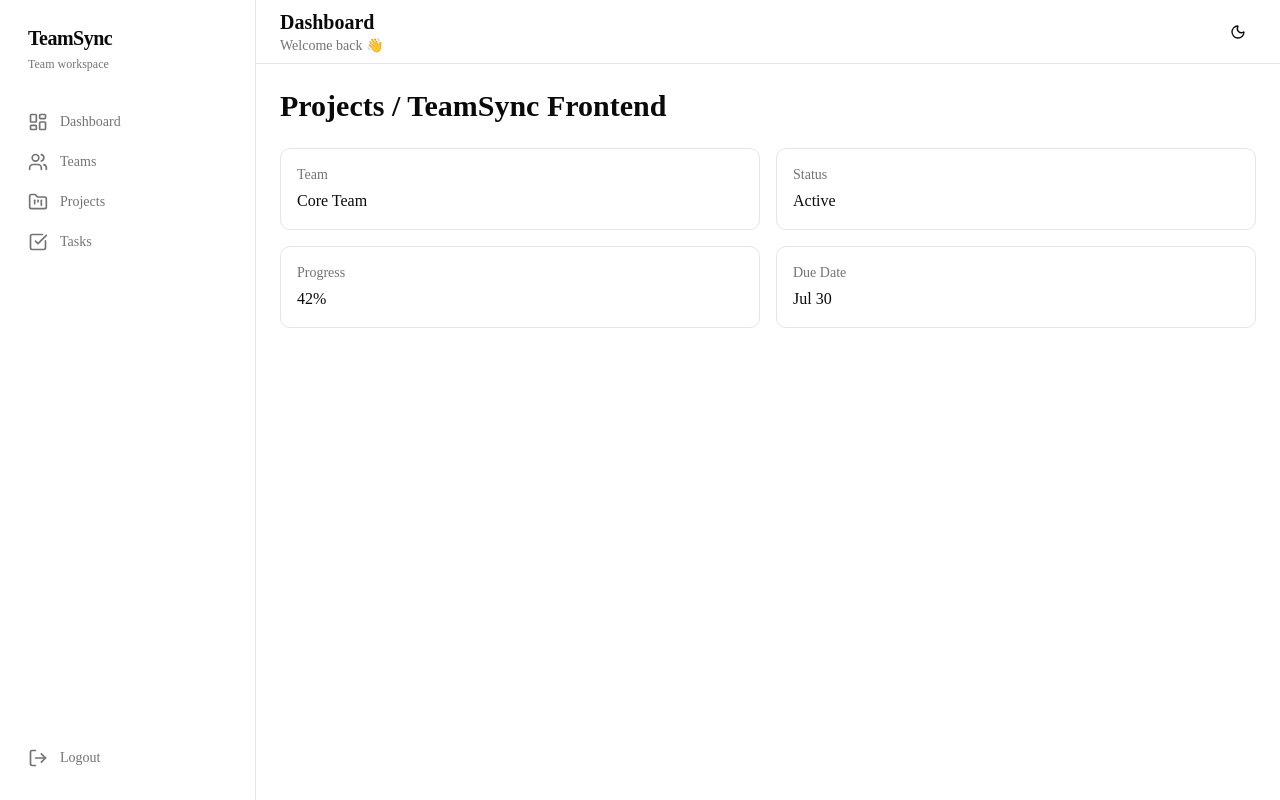
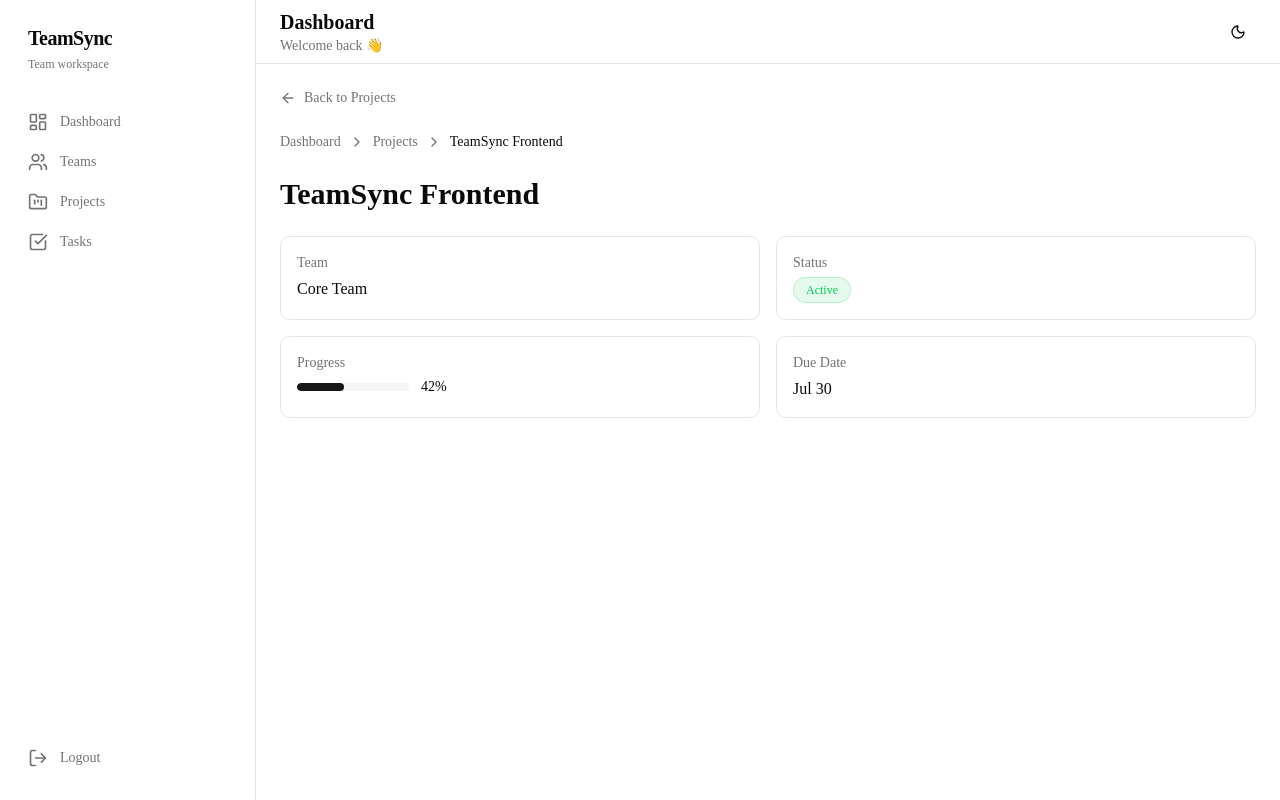
Before and after one commit to mandanaghzare/teamsync, a Next.js app in the folder client/: page /projects/1 in a window 1280 px wide. Built offline with nearby package versions, Linux system fonts and the light colour scheme.

Commit message:
feat: add reusable breadcrumbs to project details

```diff
--- a/client/app/(dashboard)/projects/[id]/page.tsx
+++ b/client/app/(dashboard)/projects/[id]/page.tsx
@@ -1,5 +1,10 @@
 import { ProjectInfo } from "@/components/projects/ProjectInfo"
+import { ProjectProgress } from "@/components/projects/ProjectProgress"
+import { ProjectStatusBadge } from "@/components/projects/ProjectStatusBadge"
+import { Breadcrumbs } from "@/components/shared/Breadcrumbs"
 import { projects } from "@/data/projects"
+import { ArrowLeft } from "lucide-react"
+import Link from "next/link"
 type Props = {
   params: Promise<{
     id: string
@@ -16,9 +21,32 @@ export default async function ProjectDetailsPage({ params }: Props) {
     }
     return (
         <div className="space-y-6">
-            <h1 className="text-3xl font-bold">
-                Projects / {project.name}
-            </h1>
+            <Link
+                href="/projects"
+                className="inline-flex items-center gap-2 text-sm text-muted-foreground transition-colors hover:text-foreground"
+            >
+                <ArrowLeft className="h-4 w-4" />
+                Back to Projects
+            </Link>
+            <Breadcrumbs
+                items={[
+                    {
+                    label: "Dashboard",
+                    href: "/",
+                    },
+                    {
+                    label: "Projects",
+                    href: "/projects",
+                    },
+                    {
+                    label: project.name,
+                    },
+                ]}
+                />
+
+                <h1 className="text-3xl font-bold">
+                    {project.name}
+                </h1>
 
             <div className="space-y-2">
             <div className="grid gap-4 md:grid-cols-2">
@@ -29,12 +57,18 @@ export default async function ProjectDetailsPage({ params }: Props) {
 
                 <ProjectInfo
                     label="Status"
-                    value={project.status}
-                />
+                    value={
+                        <ProjectStatusBadge
+                        status={project.status}
+                        />
+                    }
+                    />
 
                 <ProjectInfo
                     label="Progress"
-                    value={`${project.progress}%`}
+                    value={
+                        <ProjectProgress value={project.progress} />
+                    }
                 />
 
                 <ProjectInfo
--- /dev/null
+++ b/client/components/projects/ProjectProgress.tsx
@@ -0,0 +1,22 @@
+type ProjectProgressProps = {
+  value: number
+}
+
+export function ProjectProgress({
+  value,
+}: ProjectProgressProps) {
+  return (
+    <div className="flex items-center gap-3">
+      <div className="h-2 w-28 overflow-hidden rounded-full bg-muted">
+        <div
+          className="h-full rounded-full bg-primary transition-all"
+          style={{ width: `${value}%` }}
+        />
+      </div>
+
+      <span className="text-sm">
+        {value}%
+      </span>
+    </div>
+  )
+}
--- /dev/null
+++ b/client/components/projects/ProjectStatusBadge.tsx
@@ -0,0 +1,29 @@
+import { cn } from "@/lib/utils"
+
+type ProjectStatusBadgeProps = {
+  status: "Active" | "Review" | "Completed"
+}
+
+const statusStyles = {
+  Active:
+    "bg-green-500/10 text-green-500 border-green-500/20",
+
+  Review:
+    "bg-yellow-500/10 text-yellow-500 border-yellow-500/20",
+
+  Completed:
+    "bg-blue-500/10 text-blue-500 border-blue-500/20",
+}
+
+export function ProjectStatusBadge({status}: ProjectStatusBadgeProps) {
+  return (
+    <span
+      className={cn(
+        "inline-flex rounded-full border px-3 py-1 text-xs font-medium",
+        statusStyles[status]
+      )}
+    >
+      {status}
+    </span>
+  )
+}
--- a/client/components/projects/ProjectsTable.tsx
+++ b/client/components/projects/ProjectsTable.tsx
@@ -29,6 +29,9 @@ import {
   DropdownMenuSeparator,
   DropdownMenuTrigger,
 } from "@/components/ui/dropdown-menu"
+import Link from "next/link";
+import { ProjectStatusBadge } from "./ProjectStatusBadge";
+import { ProjectProgress } from "./ProjectProgress";
 
 
 
@@ -46,48 +49,16 @@ const columns: ColumnDef<Project>[] = [
   {
     accessorKey: "status",
     header: "Status",
-    cell: ({ row }) => {
-      const status = row.original.status;
-
-      const statusStyles = {
-        Active:
-          "bg-blue-500/10 text-blue-500 border-blue-500/20",
-        Review:
-          "bg-yellow-500/10 text-yellow-500 border-yellow-500/20",
-        Completed:
-          "bg-green-500/10 text-green-500 border-green-500/20",
-      };
-
-      return (
-        <span
-          className={`inline-flex rounded-full border px-2.5 py-0.5 text-xs font-medium ${statusStyles[status]}`}
-        >
-          {status}
-        </span>
-      );
-    },
+    cell: ({ row }) => (
+      <ProjectStatusBadge status={row.original.status} />
+    ),
   },
   {
-    accessorKey: "progress",
+  accessorKey: "progress",
     header: "Progress",
-    cell: ({ row }) => {
-      const progress = row.original.progress;
-
-      return (
-        <div className="flex w-40 items-center gap-3">
-          <div className="h-2 flex-1 overflow-hidden rounded-full bg-muted">
-            <div
-              className="h-full rounded-full bg-primary transition-all"
-              style={{ width: `${progress}%` }}
-            />
-          </div>
-
-          <span className="w-9 text-right text-sm text-muted-foreground">
-            {progress}%
-          </span>
-        </div>
-      );
-    },
+    cell: ({ row }) => (
+      <ProjectProgress value={row.original.progress} />
+    ),
   },
   {
     accessorKey: "dueDate",
@@ -118,7 +89,9 @@ const columns: ColumnDef<Project>[] = [
               <DropdownMenuLabel>Actions</DropdownMenuLabel>
 
               <DropdownMenuItem
-                onClick={() => console.log("View project:", project)}
+                render={
+                  <Link href={`/projects/${row.original.id}`} />
+                }
               >
                 <Eye />
                 View
--- /dev/null
+++ b/client/components/shared/Breadcrumbs.tsx
@@ -0,0 +1,59 @@
+import Link from "next/link"
+import { ChevronRight } from "lucide-react"
+
+type BreadcrumbItem = {
+  label: string
+  href?: string
+}
+
+type BreadcrumbsProps = {
+  items: BreadcrumbItem[]
+}
+
+export function Breadcrumbs({
+  items,
+}: BreadcrumbsProps) {
+  return (
+    <nav
+      aria-label="Breadcrumb"
+      className="flex items-center gap-2 text-sm text-muted-foreground"
+    >
+      {items.map((item, index) => {
+        const isLastItem = index === items.length - 1
+
+        return (
+          <div
+            key={`${item.label}-${index}`}
+            className="flex items-center gap-2"
+          >
+            {item.href && !isLastItem ? (
+              <Link
+                href={item.href}
+                className="transition-colors hover:text-foreground"
+              >
+                {item.label}
+              </Link>
+            ) : (
+              <span
+                className={
+                  isLastItem
+                    ? "font-medium text-foreground"
+                    : undefined
+                }
+              >
+                {item.label}
+              </span>
+            )}
+
+            {!isLastItem && (
+              <ChevronRight
+                aria-hidden="true"
+                className="h-4 w-4"
+              />
+            )}
+          </div>
+        )
+      })}
+    </nav>
+  )
+}
```
